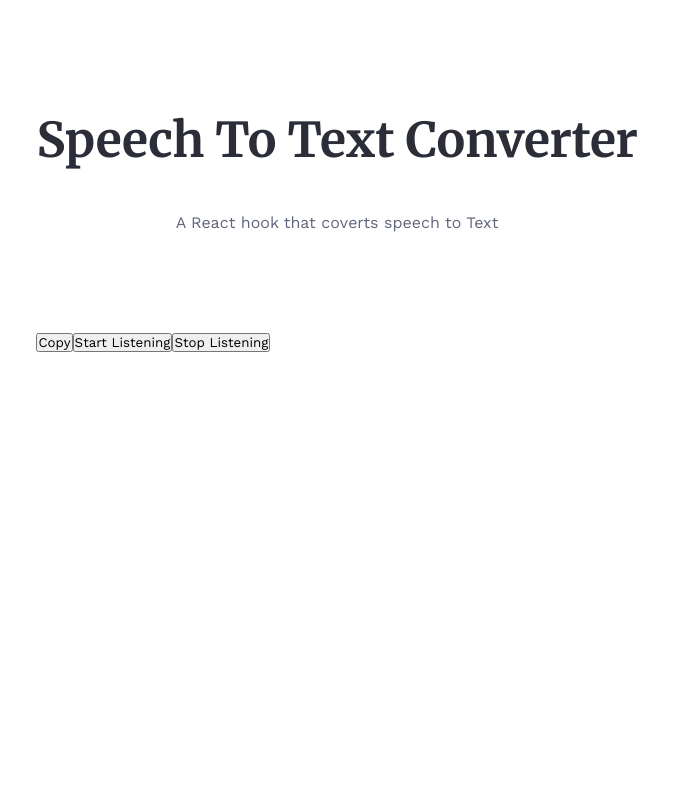
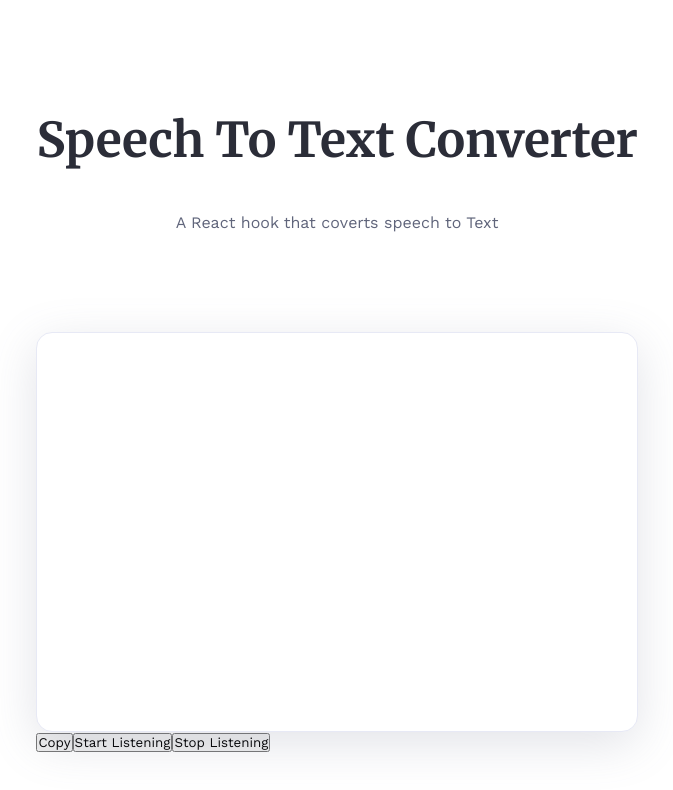
Before and after one commit to Kirttinath/text-to-speech-app, a React (Create React App) app: page / in a window 1280 px wide. Shown: the top 790 px of the page, without its empty margins (303-976 px from the left). Built offline with nearby package versions, Linux system fonts and the light colour scheme.

Commit message:
main content styling like border box shadow positiion padding radius of border added

```diff
--- a/src/App.css
+++ b/src/App.css
@@ -35,3 +35,16 @@ p {
   margin-top: 24px;
   margin-bottom: 100px;
 }
+.main-content {
+  max-width: 50rem;
+  width: 100%;
+  min-height: 400px;
+  height: auto;
+  padding: 18px 18px 120px 18px;
+  position: relative;
+  resize: none;
+  box-shadow: 0 12px 48px 0px rgb(109 117 141 / 20%);
+  background: rgb(255 255 255);
+  border: 0.5px solid rgb(231 233 245);
+  border-radius: 16px;
+}
```
